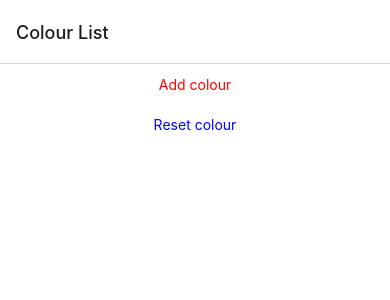
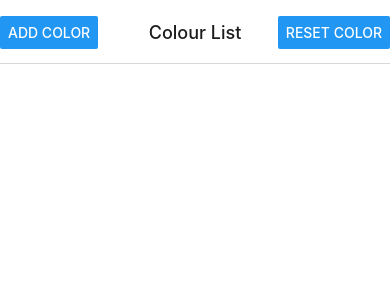
Before and after one commit to chiawt/pcmod3-1, a React Native app: screen / in a window 390 px wide. Shown: the top 300 px of the page. Built offline with nearby package versions, Linux system fonts and the light colour scheme.

Commit message:
Using useEffect

```diff
--- a/App.js
+++ b/App.js
@@ -1,6 +1,6 @@
 import { StatusBar } from "expo-status-bar";
-import React, { useState } from "react";
-import { StyleSheet, Text, View, FlatList,TouchableOpacity } from "react-native";
+import React, { useEffect, useState } from "react";
+import { StyleSheet, Text, View, FlatList,TouchableOpacity, Button } from "react-native";
 import { createStackNavigator } from "@react-navigation/stack";
 import { NavigationContainer } from "@react-navigation/native";
 import BlockRGB from "./components/BlockRGB";
@@ -8,6 +8,17 @@ import BlockRGB from "./components/BlockRGB";
 function HomeScreen({navigation}) {
  const [colorArray, setColorArray] = useState([0]);
 
+useEffect(() => {
+  navigation.setOptions({
+    headerRight: () => <Button onPress={resetColor} title="Reset color" />,
+  });
+});
+
+useEffect(() => {
+  navigation.setOptions({
+    headerLeft: () => <Button onPress={addColor} title="Add color" />,
+  });
+});
 
 function renderItem({ item }) {
   return (
@@ -35,19 +46,19 @@ function resetColor() {
 
 return (
   <View style={styles.container}>
-    <TouchableOpacity
+    {/* <TouchableOpacity
       style={{ height: 40, justifyContent: "center" }}
       onPress={addColor}
     >
       <Text style={{ color: "red" }}>Add colour</Text>
-    </TouchableOpacity>
+    </TouchableOpacity> */}
 
-    <TouchableOpacity
+    {/* <TouchableOpacity
       style={{ height: 40, justifyContent: "center" }}
       onPress={resetColor}
     >
       <Text style={{ color: "blue" }}>Reset colour</Text>
-    </TouchableOpacity>
+    </TouchableOpacity> */}
 
     <FlatList style={styles.list} data={colorArray} renderItem={renderItem} />
   </View>
@@ -66,12 +77,12 @@ function DetailsScreen({route}){
   )
 }
 
-const Stack = createStackNavigator();
+const Stack = createStackNavigator()
 
 export default function App() {
  return (
    <NavigationContainer>
-     <Stack.Navigator>
+    <Stack.Navigator screenOptions={{headerTitleAlign: 'center'}}>
        <Stack.Screen name="Colour List" component={HomeScreen} />
        <Stack.Screen name="Details" component={DetailsScreen} />
      </Stack.Navigator>
```
Lines whose indentation alone changed are shown as unchanged.
